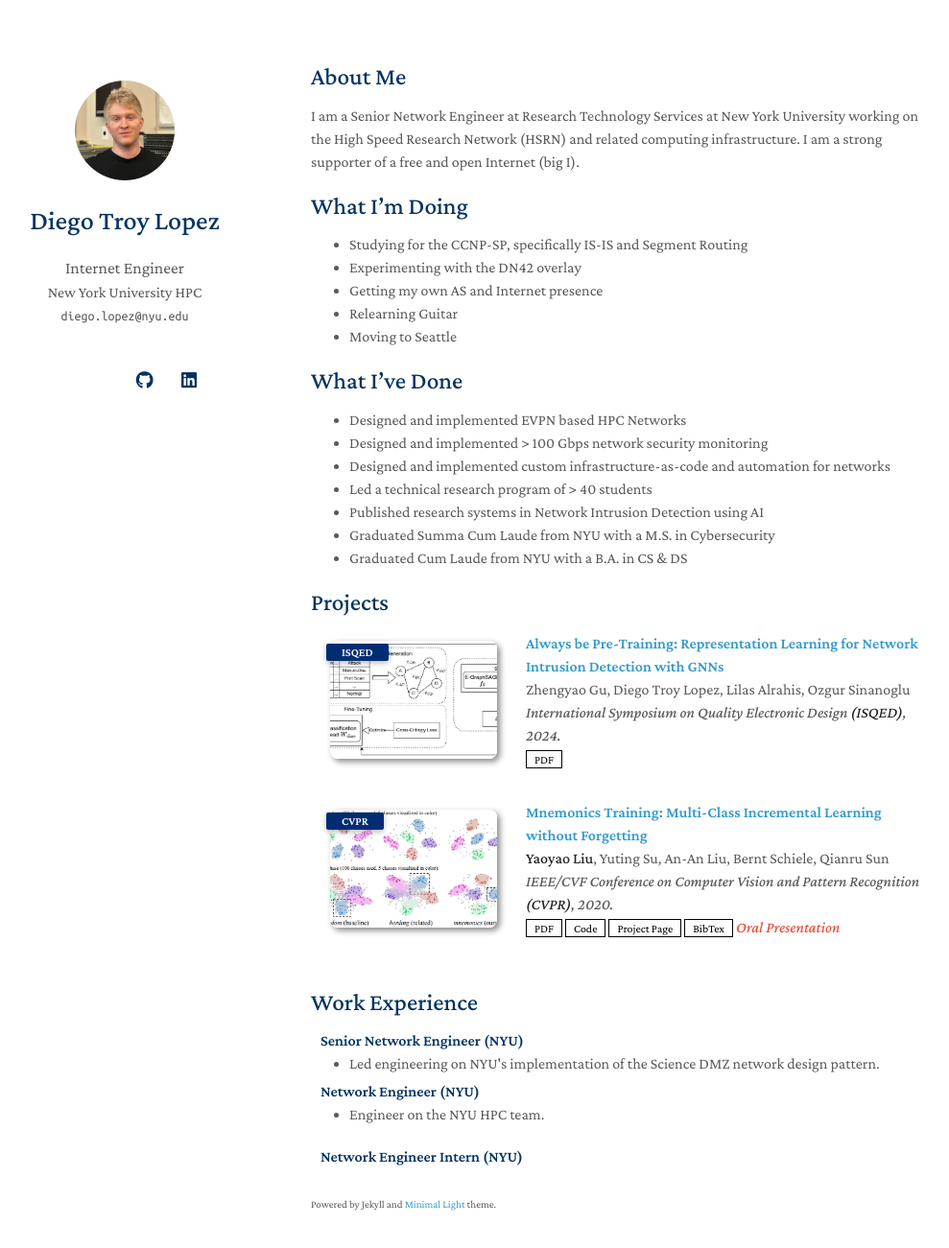
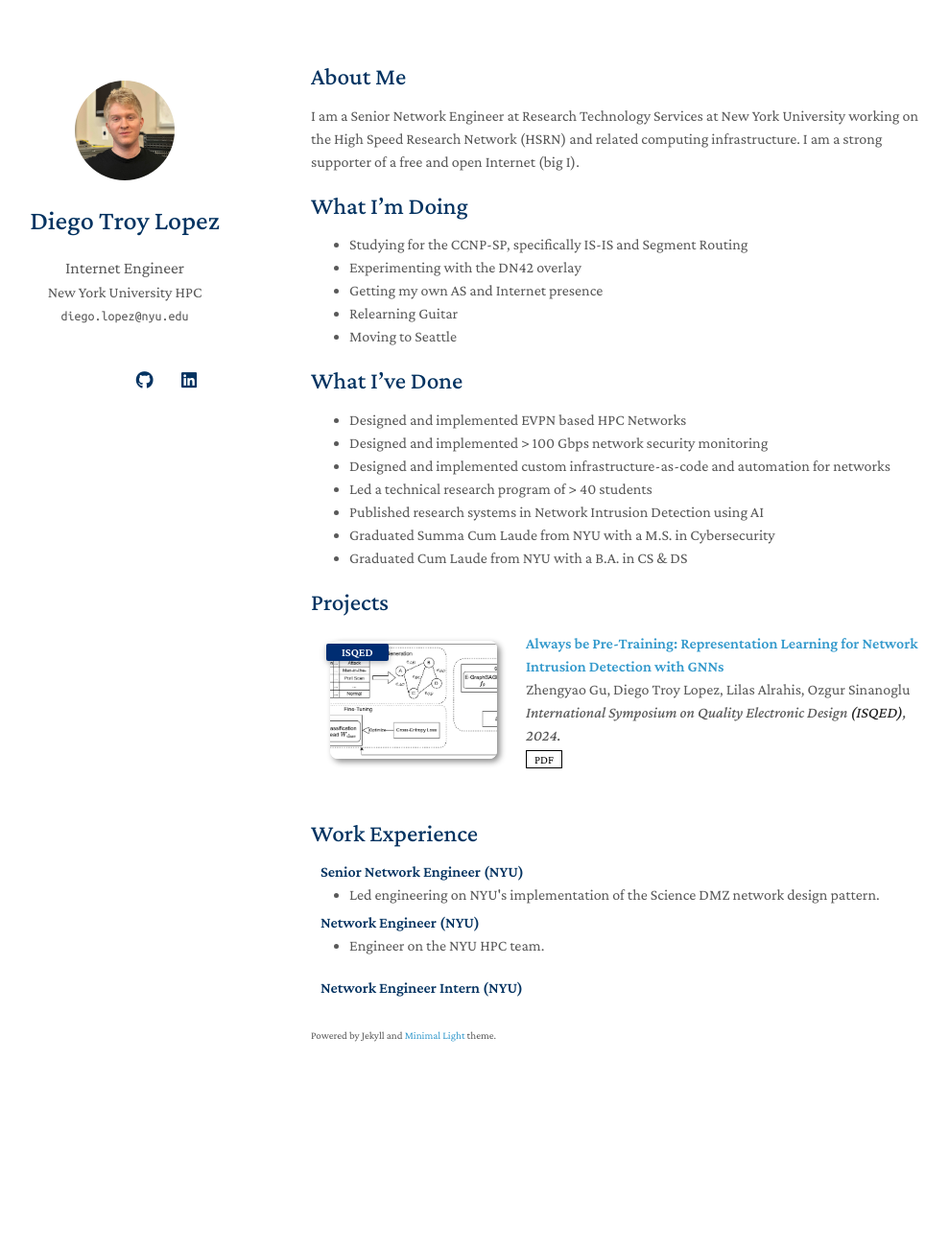
Before and after one commit to diego-lopez8/diego-lopez8.github.io, a Jekyll site: the page built from index.md, in a window 1280 px wide and 1336 px high. Shown: the top 1301 px of the window at 96% size, without its empty margins (146-1135 px from the left). Built offline with Jekyll 4.4.1, drawn with Linux system fonts in a browser that asks for light colours; a style sheet for code colours, icons or effects is not loaded; our own code applies the rules of GitHub Pages for plain Markdown files.

Commit message:
Update publications.yml

```diff
--- a/_data/publications.yml
+++ b/_data/publications.yml
@@ -6,14 +6,6 @@ main:
     conference: International Symposium on Quality Electronic Design <strong>(ISQED)</strong>, 2024.
     pdf: https://ieeexplore.ieee.org/abstract/document/10528371?casa_token=AiP6DvQ1UP8AAAAA:fXuPgqn91PltKnjdfuvbNtqVc_E7wS1d3PlCxKOu6YrkuMgBaHVc3BB-C3B4sSCwizQhRKl2UM4
     image: ./assets/img/pretraining.png
-
-  - title: "Mnemonics Training: Multi-Class Incremental Learning without Forgetting"
-    authors: <strong>Yaoyao Liu</strong>, Yuting Su, An-An Liu, Bernt Schiele, Qianru Sun
-    conference_short: CVPR
-    conference: IEEE/CVF Conference on Computer Vision and Pattern Recognition <strong>(CVPR)</strong>, 2020.
-    pdf: https://arxiv.org/pdf/2002.10211.pdf
-    code: https://github.com/yaoyao-liu/class-incremental-learning/tree/main/mnemonics-training
-    page: https://class-il.mpi-inf.mpg.de/mnemonics/
-    bibtex: https://class-il.mpi-inf.mpg.de/mnemonics/
-    notes: Oral Presentation
-    image: ./assets/img/teaser_example.png
+    # code:
+    # page:
+    # notes:
```
